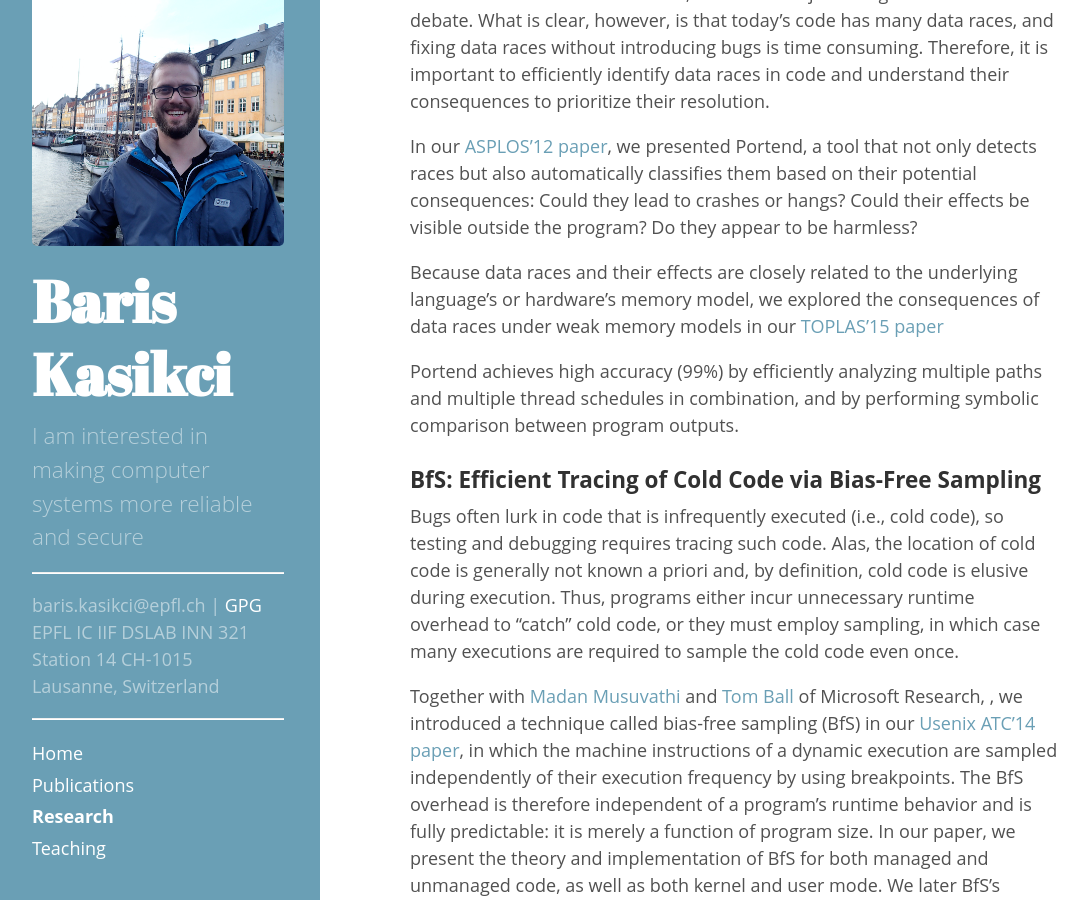
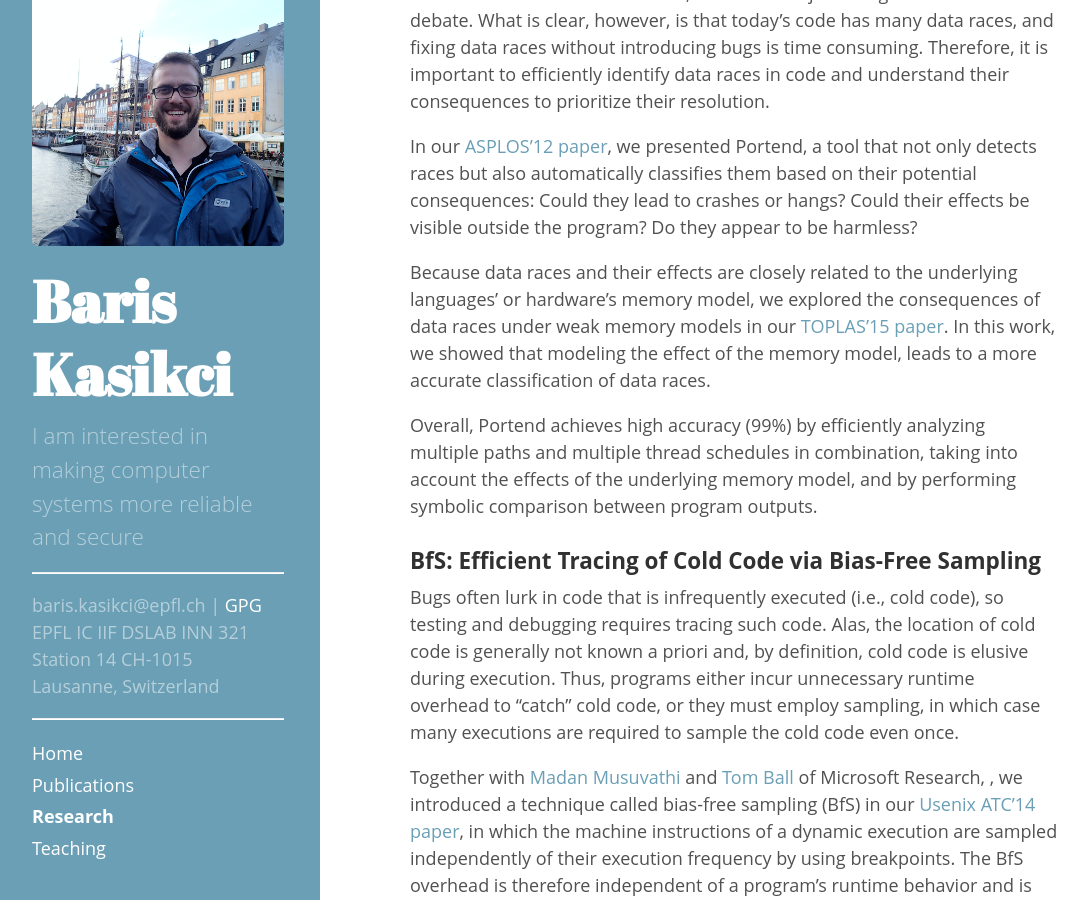
Before and after one commit to kasikci/kasikci.github.io, a Jekyll site: the page built from research.md, in a window 1280 px wide and 900 px high, scrolled down 1933 px. Shown: the whole window, without its empty margins (4-1091 px from the left). Built offline with Jekyll 4.4.1, drawn with Linux system fonts in a browser that asks for light colours; Markdown is read by kramdown in place of the engine named in the settings.

```diff
--- a/research.md
+++ b/research.md
@@ -37,9 +37,9 @@
 
 In our [ASPLOS'12 paper](http://dslab.epfl.ch/pubs/portend.pdf), we presented Portend, a tool that not only detects races but also automatically classifies them based on their potential consequences: Could they lead to crashes or hangs? Could their effects be visible outside the program? Do they appear to be harmless?
 
-Because data races and their effects are closely related to the underlying language's or hardware's memory model, we explored the consequences of data races under weak memory models in our [TOPLAS'15 paper](http://dslab.epfl.ch/pubs/portend+.pdf)
+Because data races and their effects are closely related to the underlying languages' or hardware's memory model, we explored the consequences of data races under weak memory models in our [TOPLAS'15 paper](http://dslab.epfl.ch/pubs/portend+.pdf). In this work, we showed that modeling the effect of the memory model, leads to a more accurate classification of data races.
 
-Portend achieves high accuracy (99%) by efficiently analyzing multiple paths and multiple thread schedules in combination, and by performing symbolic comparison between program outputs.
+Overall, Portend achieves high accuracy (99%) by efficiently analyzing multiple paths and multiple thread schedules in combination, taking into account the effects of the underlying memory model, and by performing symbolic comparison between program outputs.
 
 ### BfS: Efficient Tracing of Cold Code via Bias-Free Sampling
 
```
Also changed, not shown: 2 other files.
